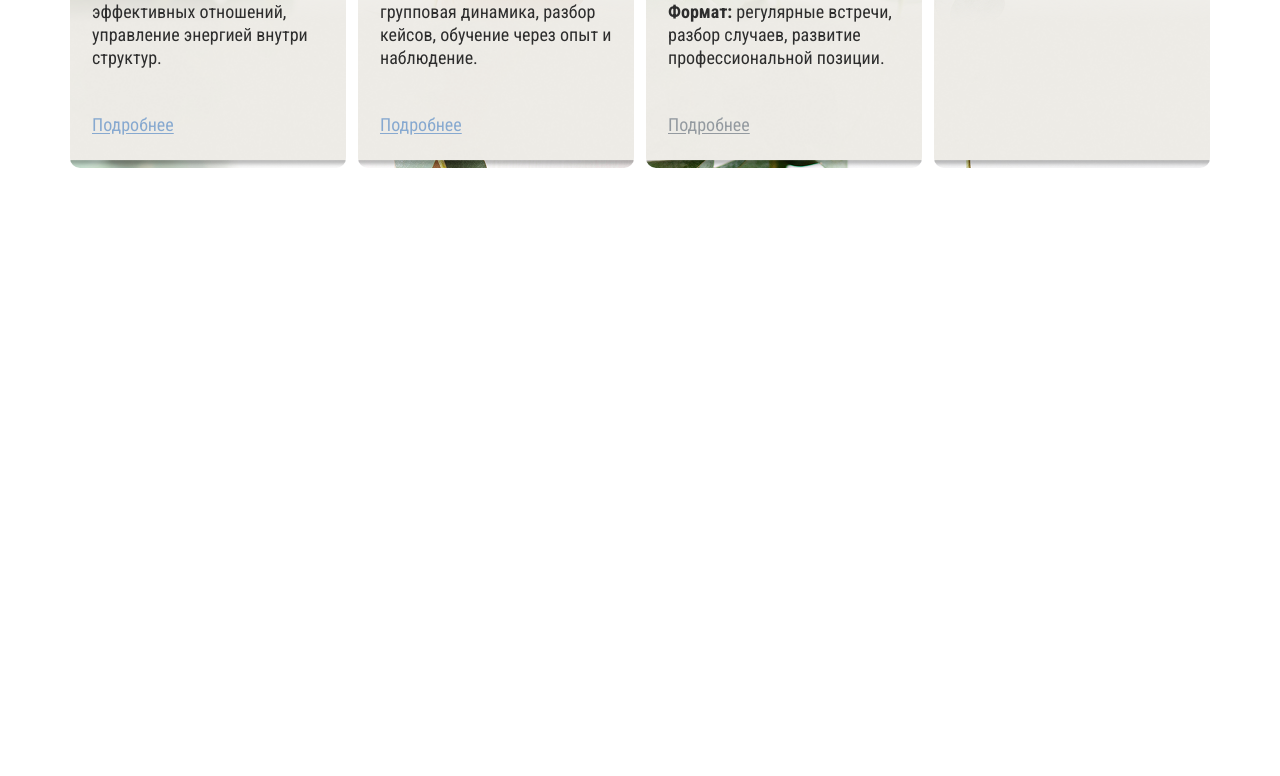
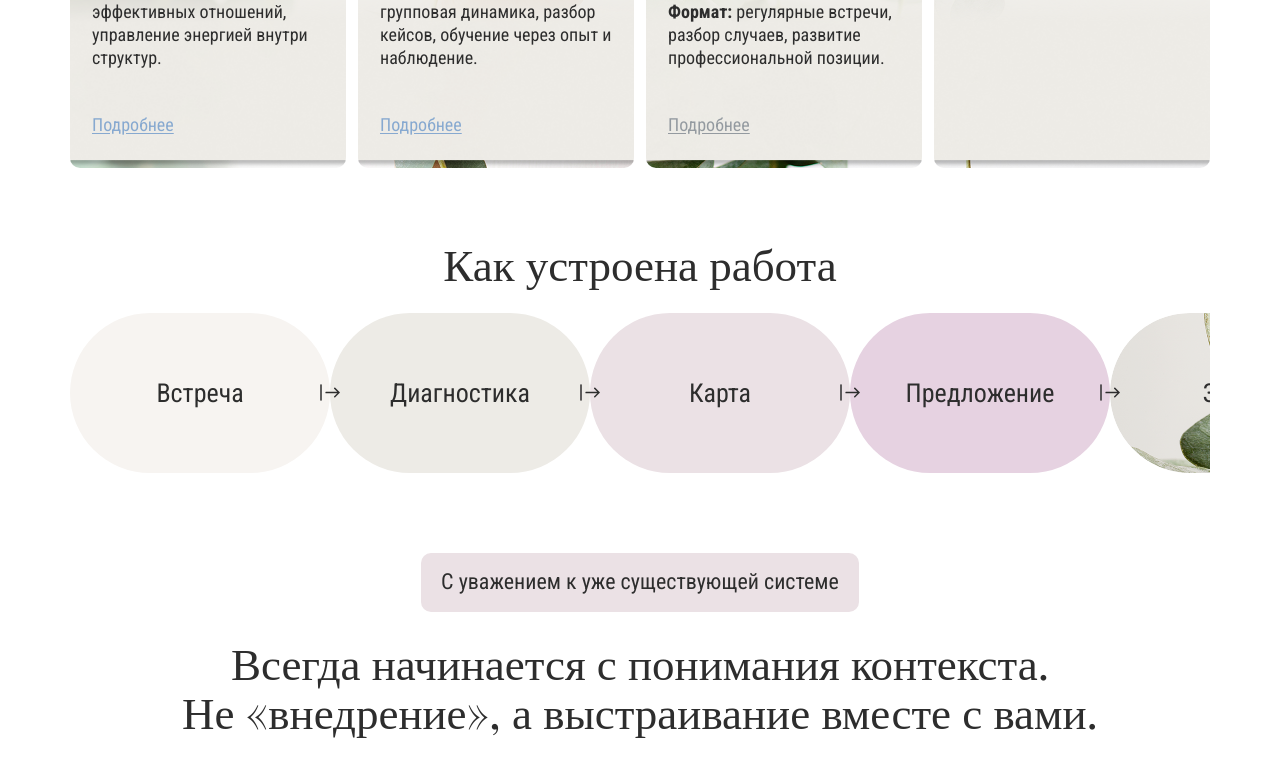
Before and after one commit to VictorREDrudko/startup-landing, a React (Vite) app: page / in a window 1280 px wide. Shown: the part 4811-5587 px from the top of the page. Before the commit the page ends 5049 px from the top, so only its background shows below. Built offline with nearby package versions, Linux system fonts and the light colour scheme; a web font is replaced by a local one.

Commit message:
Add-job-structure-block and description block

```diff
--- a/src/App.tsx
+++ b/src/App.tsx
@@ -1,6 +1,8 @@
 import { AboutMyApproachBlock } from './common/about-my-approach';
+import { DescriptionBlock } from './common/description-block';
 import { ForWhomBlock } from './common/for-whom-block';
 import { Header } from './common/header';
+import { JobStructureBlock } from './common/job-structure-block';
 import { MainBlock } from './common/main-block';
 import { MyServicesBlock } from './common/my-services-block';
 import { QuoteBlock } from './common/quote-block';
@@ -18,9 +20,11 @@ function App() {
       <QuoteBlock />
       <AboutMyApproachBlock />
       <ForWhomBlock />
-      <WhatAmIDoing/>
-      <MyServicesBlock/>
-      <TrainingBlock/>
+      <WhatAmIDoing />
+      <MyServicesBlock />
+      <TrainingBlock />
+      <JobStructureBlock />
+      <DescriptionBlock />
     </>
   );
 }
--- /dev/null
+++ b/src/common/description-block/description-block .tsx
@@ -0,0 +1,22 @@
+import React from 'react';
+
+import { H2 } from '../../components/text';
+import { Widget } from '../../components/widget';
+import { Styled } from './styled';
+
+const WIDGET_TEXT = 'С уважением к уже существующей системе';
+const DESCRIPTION_TEXT = `Всегда начинается с понимания контекста.
+  Не «внедрение», а выстраивание вместе с вами.`;
+
+
+export const DescriptionBlock: React.FC = () => {
+  return (
+    <Styled.Container>
+      <Widget
+        text={WIDGET_TEXT}
+        fontSize={22}
+      />
+      <H2>{DESCRIPTION_TEXT}</H2>
+    </Styled.Container>
+  );
+};
--- /dev/null
+++ b/src/common/description-block/index.ts
@@ -0,0 +1 @@
+export { DescriptionBlock  } from './description-block ';
--- /dev/null
+++ b/src/common/description-block/styled.ts
@@ -0,0 +1,36 @@
+import styled from 'styled-components';
+
+import { H2 } from '../../components/text';
+import { WidgetStyled } from '../../components/widget';
+
+
+export const Container = styled.div`
+  display: flex;
+  align-items: center;
+  justify-content: center;
+  flex-direction: column;
+  gap: 25px;
+  margin-bottom: 90px;
+  max-width: 1037px;
+  box-sizing: border-box;
+
+  ${H2} {
+    text-align: center;
+    white-space: pre-line;
+  }
+  ${WidgetStyled.WidgetContainer} {
+    p {
+      text-align: center;
+    }
+  }
+
+  @media (max-width: 390px) {
+    ${H2} {
+      font-size: 24px;
+    }
+  }
+`;
+
+export const Styled = {
+  Container,
+};
--- /dev/null
+++ b/src/common/job-structure-block/index.ts
@@ -0,0 +1 @@
+export { JobStructureBlock } from './job-structure-block';
--- /dev/null
+++ b/src/common/job-structure-block/job-structure-block.tsx
@@ -0,0 +1,48 @@
+import React from 'react';
+
+import plant from '../../assets/image-plant/plant-2.png';
+import { H2, Text } from '../../components/text';
+import { Styled } from './styled';
+
+const HEADER_TEXT = 'Как устроена работа';
+
+export const JobStructureBlock: React.FC = () => {
+  return (
+    <Styled.Container>
+      <H2>{HEADER_TEXT}</H2>
+      <Styled.TabsWrapper>
+        <Styled.Tabs>
+          <Styled.Tab $background="var(--primary-color-super-light-beige)">
+            <Text fontSize={26} lineHeight={1.1} fontWeight={400}>
+              Встреча
+            </Text>
+            <Styled.ArrowIcon />
+          </Styled.Tab>
+          <Styled.Tab $background="var(--primary-color-beige)">
+            <Text fontSize={26} lineHeight={1.1} fontWeight={400}>
+              Диагностика
+            </Text>
+            <Styled.ArrowIcon />
+          </Styled.Tab>
+          <Styled.Tab $background="var(--primary-color-super-light-rose)">
+            <Text fontSize={26} lineHeight={1.1} fontWeight={400}>
+              Карта
+            </Text>
+            <Styled.ArrowIcon />
+          </Styled.Tab>
+          <Styled.Tab $background="var(--primary-color-light-rose)">
+            <Text fontSize={26} lineHeight={1.1} fontWeight={400}>
+              Предложение
+            </Text>
+            <Styled.ArrowIcon />
+          </Styled.Tab>
+          <Styled.Tab $background={plant}>
+            <Text fontSize={26} lineHeight={1.1} fontWeight={400}>
+              Запуск
+            </Text>
+          </Styled.Tab>
+        </Styled.Tabs>
+      </Styled.TabsWrapper>
+    </Styled.Container>
+  );
+};
--- /dev/null
+++ b/src/common/job-structure-block/styled.ts
@@ -0,0 +1,136 @@
+import styled from 'styled-components';
+
+import arrowPng from '../../assets/arrow-bar-right.png';
+
+interface TabProps {
+  $background?: string;
+}
+
+export const Container = styled.div`
+  display: flex;
+  align-items: center;
+  justify-content: center;
+  flex-direction: column;
+  gap: 25px;
+  box-sizing: border-box;
+  width: 100%;
+  margin-bottom: 70px;
+
+  @media (max-width: 390px) {
+    padding: 0 10px;
+  }
+`;
+
+export const TabsWrapper = styled.div`
+  width: 100%;
+
+  @media (min-width: 391px) {
+    overflow-x: auto;
+    padding-bottom: 10px;
+  }
+
+  @media (max-width: 390px) {
+    height: 800px;
+    overflow-y: auto;
+
+    /* Скрываем скроллбар */
+    scrollbar-width: none;
+    -ms-overflow-style: none;
+
+    &::-webkit-scrollbar {
+      display: none;
+    }
+  }
+`;
+
+export const Tab = styled.div<TabProps>`
+  display: flex;
+  align-items: center;
+  justify-content: center;
+  width: 260px;
+  height: 160px;
+  background: ${props => {
+    if (props.$background?.includes('.png')) {
+      return `url(${props.$background})`;
+    }
+    return props.$background || 'var(--primary-color-super-light-beige)';
+  }};
+  background-size: ${props => props.$background?.includes('.png') ? 'cover' : 'auto'};
+  background-position: center;
+  border-radius: 121px;
+  position: relative;
+  flex-shrink: 0;
+
+  /* Стрелка для десктопа */
+  @media (min-width: 391px) {
+    &:not(:last-child)::after {
+      content: '';
+      position: absolute;
+      right: -12px;
+      top: 50%;
+      transform: translateY(-50%);
+      width: 24px;
+      height: 24px;
+      background-image: url(${arrowPng});
+      background-size: contain;
+      background-repeat: no-repeat;
+      background-color: transparent;
+      z-index: 2;
+    }
+  }
+
+  @media (max-width: 390px) {
+    width: 100%;
+    max-width: 300px;
+    border-radius: 121px;
+    margin: 0 auto;
+
+    /* Стрелка для мобилки */
+    &:not(:last-child)::after {
+      content: '';
+      position: absolute;
+      bottom: -12px;
+      left: 50%;
+      transform: translateX(-50%) rotate(90deg);
+      width: 24px;
+      height: 24px;
+      background-image: url(${arrowPng});
+      background-size: contain;
+      background-repeat: no-repeat;
+      background-color: transparent;
+      z-index: 2;
+    }
+  }
+`;
+
+export const Tabs = styled.div`
+  display: flex;
+  align-items: center;
+  justify-content: flex-start;
+  gap: 0;
+
+  @media (min-width: 391px) {
+    width: max-content;
+    min-width: 100%;
+    padding: 0 calc(50% - 650px);
+  }
+
+  @media (max-width: 390px) {
+    flex-direction: column;
+    gap: 0;
+    width: 100%;
+    min-height: 800px;
+  }
+`;
+
+export const ArrowIcon = styled.div`
+  display: none;
+`;
+
+export const Styled = {
+  Container,
+  TabsWrapper,
+  Tabs,
+  Tab,
+  ArrowIcon,
+};
```
Also changed, not shown: src/assets/arrow-bar-right.png (added).
